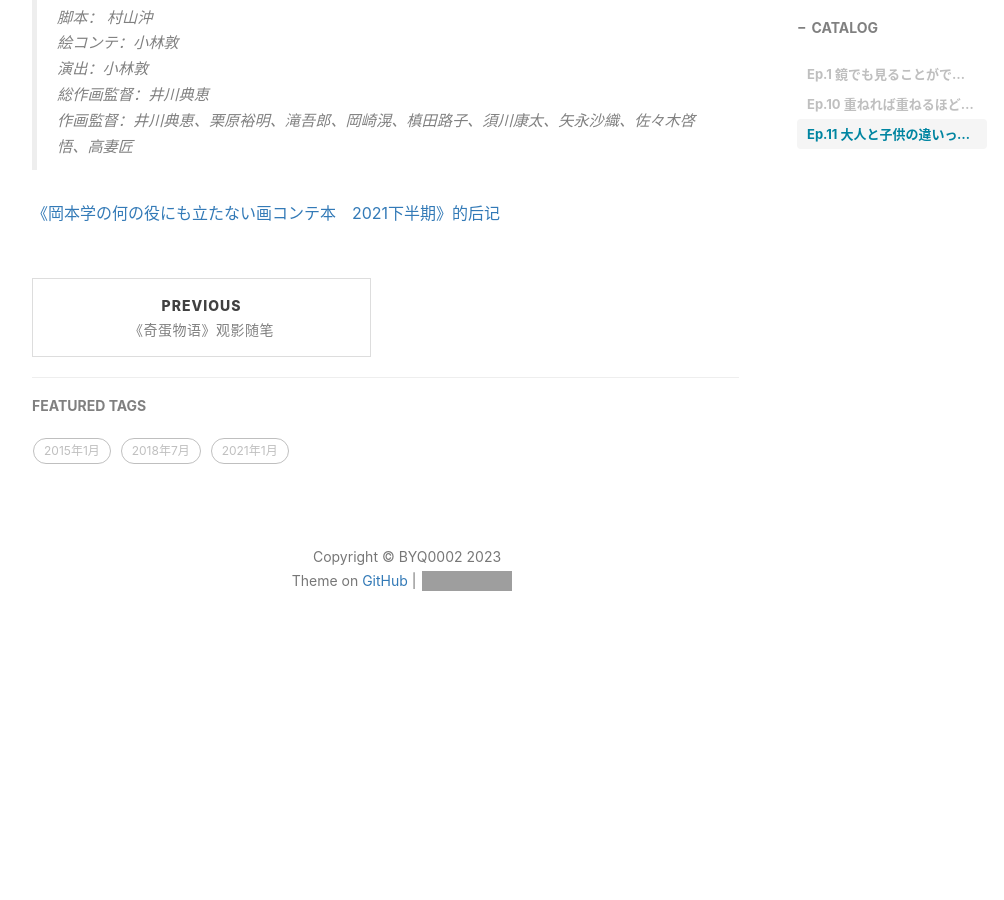
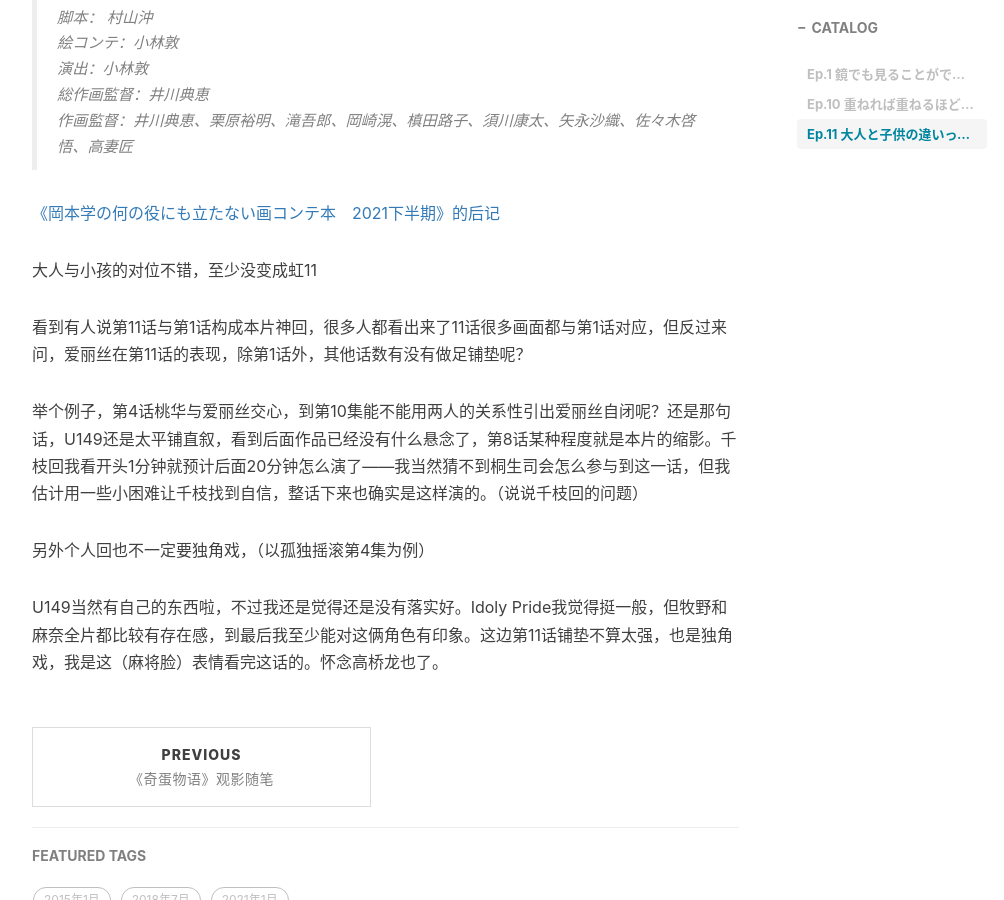
Before and after one commit to BYQ0002/BYQ0002.github.io, a Jekyll site: the page built from _posts/2023-04-06-偶像大师-灰姑娘女孩-U149-观影随笔.md, in a window 1280 px wide and 900 px high, scrolled down 3351 px. Shown: the whole window, without its empty margins (233-1237 px from the left). Built offline with Jekyll 4.4.1, drawn with Linux system fonts in a browser that asks for light colours; nearby versions of some CDN libraries; comment, search, counter and statistics services are not loaded; before the commit the page ends 4036 px from its top, so only the background shows below that; grey boxes are pictures that could not be loaded.

Commit message:
Update 2023-04-06-偶像大师-灰姑娘女孩-U149-观影随笔.md

```diff
--- a/_posts/2023-04-06-偶像大师-灰姑娘女孩-U149-观影随笔.md
+++ b/_posts/2023-04-06-偶像大师-灰姑娘女孩-U149-观影随笔.md
@@ -91,3 +91,13 @@ tags:                                                  #标签
 
 
 [《岡本学の何の役にも立たない画コンテ本　2021下半期》的后记](https://weibo.com/2210628922/LdBKDjK0v)
+
+大人与小孩的对位不错，至少没变成虹11
+
+看到有人说第11话与第1话构成本片神回，很多人都看出来了11话很多画面都与第1话对应，但反过来问，爱丽丝在第11话的表现，除第1话外，其他话数有没有做足铺垫呢？
+
+举个例子，第4话桃华与爱丽丝交心，到第10集能不能用两人的关系性引出爱丽丝自闭呢？还是那句话，U149还是太平铺直叙，看到后面作品已经没有什么悬念了，第8话某种程度就是本片的缩影。千枝回我看开头1分钟就预计后面20分钟怎么演了——我当然猜不到桐生司会怎么参与到这一话，但我估计用一些小困难让千枝找到自信，整话下来也确实是这样演的。（说说千枝回的问题）
+
+另外个人回也不一定要独角戏，（以孤独摇滚第4集为例）
+
+U149当然有自己的东西啦，不过我还是觉得还是没有落实好。Idoly Pride我觉得挺一般，但牧野和麻奈全片都比较有存在感，到最后我至少能对这俩角色有印象。这边第11话铺垫不算太强，也是独角戏，我是这（麻将脸）表情看完这话的。怀念高桥龙也了。
```
